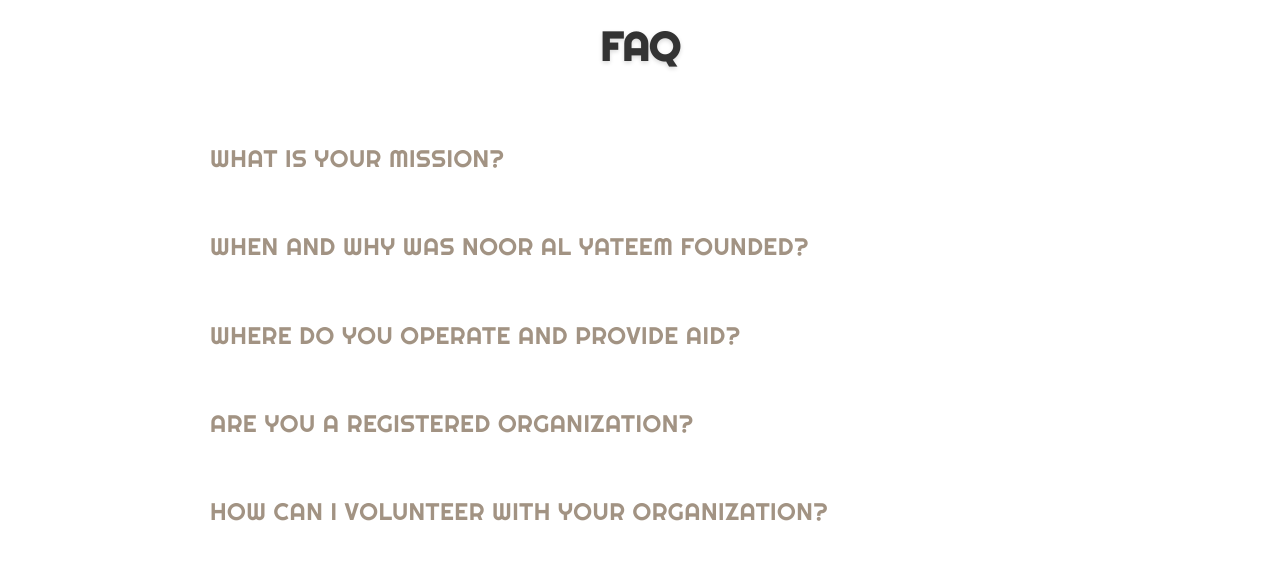
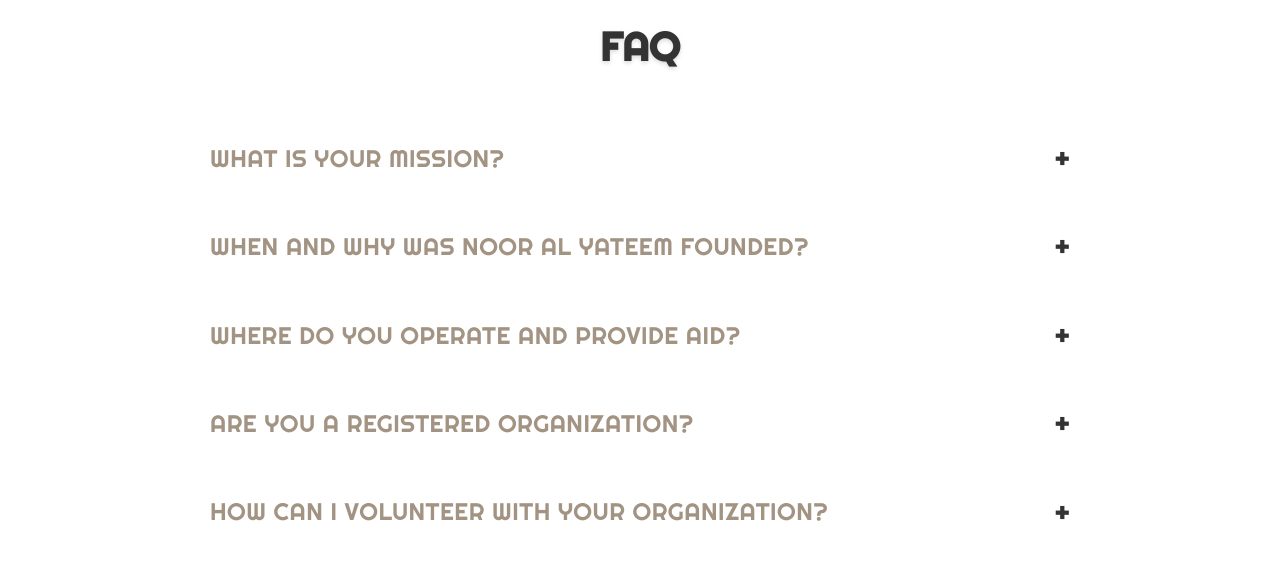
Before and after one commit to nooralyateem/nooralyateem-website, a React (Create React App) app: page /contact in a window 1280 px wide. Shown: the part 1620-2201 px from the top of the page. Built offline with nearby package versions, Linux system fonts and the light colour scheme.

Commit message:
Resolve merge conflicts with main

```diff
--- a/src/pages/Contact/Contact.css
+++ b/src/pages/Contact/Contact.css
@@ -209,6 +209,10 @@
 
 .faq-question {
   margin-bottom: 0;
+  display: flex;
+  justify-content: space-between;
+  align-items: center;
+  gap: 20px;
 }
 
 .faq-question h3 {
@@ -219,6 +223,20 @@
   text-transform: uppercase;
   margin: 0;
   line-height: 1.6;
+  flex: 1;
+}
+
+.faq-arrow {
+  color: var(--color-primary);
+  font-size: 2rem;
+  font-weight: 300;
+  transition: transform 0.3s ease;
+  flex-shrink: 0;
+  line-height: 1;
+}
+
+.faq-arrow.open {
+  transform: rotate(45deg);
 }
 
 .faq-answer {
--- a/src/pages/Contact/Contact.js
+++ b/src/pages/Contact/Contact.js
@@ -157,6 +157,7 @@
             <div className="faq-item" onClick={() => setOpenFaq(openFaq === 0 ? null : 0)}>
               <div className="faq-question">
                 <h3>WHAT IS YOUR MISSION?</h3>
+                <span className={`faq-arrow ${openFaq === 0 ? 'open' : ''}`}>+</span>
               </div>
               {openFaq === 0 && (
                 <div className="faq-answer">
@@ -167,6 +168,7 @@
             <div className="faq-item" onClick={() => setOpenFaq(openFaq === 1 ? null : 1)}>
               <div className="faq-question">
                 <h3>WHEN AND WHY WAS NOOR AL YATEEM FOUNDED?</h3>
+                <span className={`faq-arrow ${openFaq === 1 ? 'open' : ''}`}>+</span>
               </div>
               {openFaq === 1 && (
                 <div className="faq-answer">
@@ -177,6 +179,7 @@
             <div className="faq-item" onClick={() => setOpenFaq(openFaq === 2 ? null : 2)}>
               <div className="faq-question">
                 <h3>WHERE DO YOU OPERATE AND PROVIDE AID?</h3>
+                <span className={`faq-arrow ${openFaq === 2 ? 'open' : ''}`}>+</span>
               </div>
               {openFaq === 2 && (
                 <div className="faq-answer">
@@ -187,6 +190,7 @@
             <div className="faq-item" onClick={() => setOpenFaq(openFaq === 3 ? null : 3)}>
               <div className="faq-question">
                 <h3>ARE YOU A REGISTERED ORGANIZATION?</h3>
+                <span className={`faq-arrow ${openFaq === 3 ? 'open' : ''}`}>+</span>
               </div>
               {openFaq === 3 && (
                 <div className="faq-answer">
@@ -197,6 +201,7 @@
             <div className="faq-item" onClick={() => setOpenFaq(openFaq === 4 ? null : 4)}>
               <div className="faq-question">
                 <h3>HOW CAN I VOLUNTEER WITH YOUR ORGANIZATION?</h3>
+                <span className={`faq-arrow ${openFaq === 4 ? 'open' : ''}`}>+</span>
               </div>
               {openFaq === 4 && (
                 <div className="faq-answer">
```
